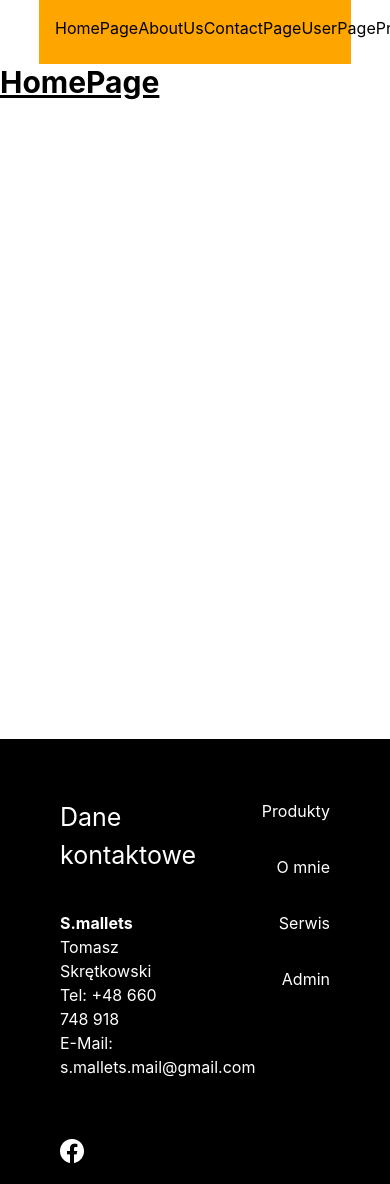
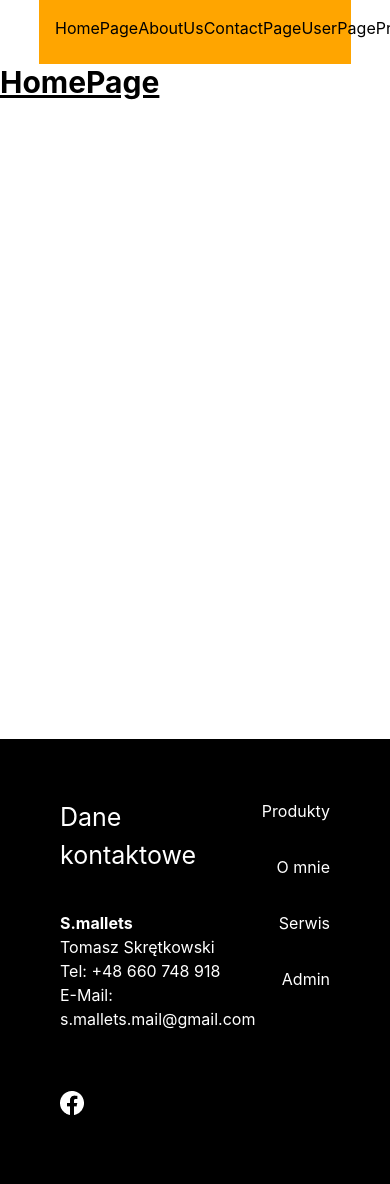
Before and after one commit to CC2021-WBL/S.Mallets-frontend, a React (Create React App) app: page / in a window 390 px wide. Shown: the top 1184 px of the page. Built offline with nearby package versions, Linux system fonts and the light colour scheme.

Commit message:
SM-34 improved styling

```diff
--- a/src/features/layout/footer/Footer.tsx
+++ b/src/features/layout/footer/Footer.tsx
@@ -5,7 +5,7 @@ import fb from '../../../assets/facebook.png';
 const Footer = () => {
   return (
     <footer className="h-[27.8125rem] w-full bg-black text-white ">
-      <div className="xl container  mx-auto columns-2 px-[60px] pt-[3.75rem]  sm:px-0">
+      <div className="xl container  mx-auto flex justify-between px-[60px] pt-[3.75rem]  sm:px-0">
         <div>
           <h2 className="text-[1.5625rem]">Dane kontaktowe</h2>
           <div className=" leading-[150%]">
@@ -22,7 +22,8 @@ const Footer = () => {
             <img src={fb} alt="facebook" className="mt-[3.75rem]" />
           </a>
         </div>
-        <div className="flex break-before-column flex-col items-end gap-y-[2rem]">
+
+        <div className="flex  flex-col items-end gap-y-[2rem]">
           <Link to="/product-series">Produkty</Link>
           <Link to="/about-me">O mnie</Link>
           <Link to="/">Serwis</Link>
```
